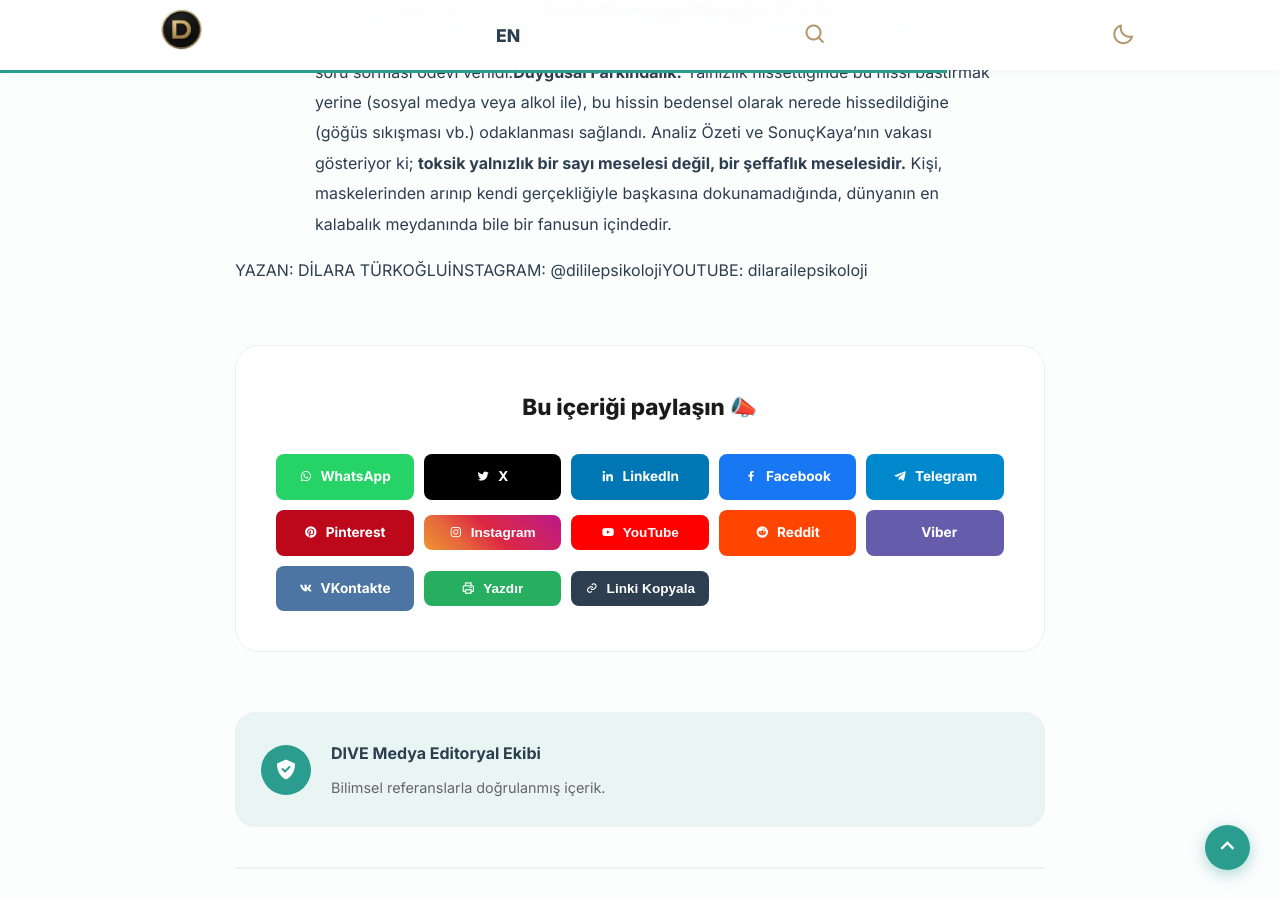
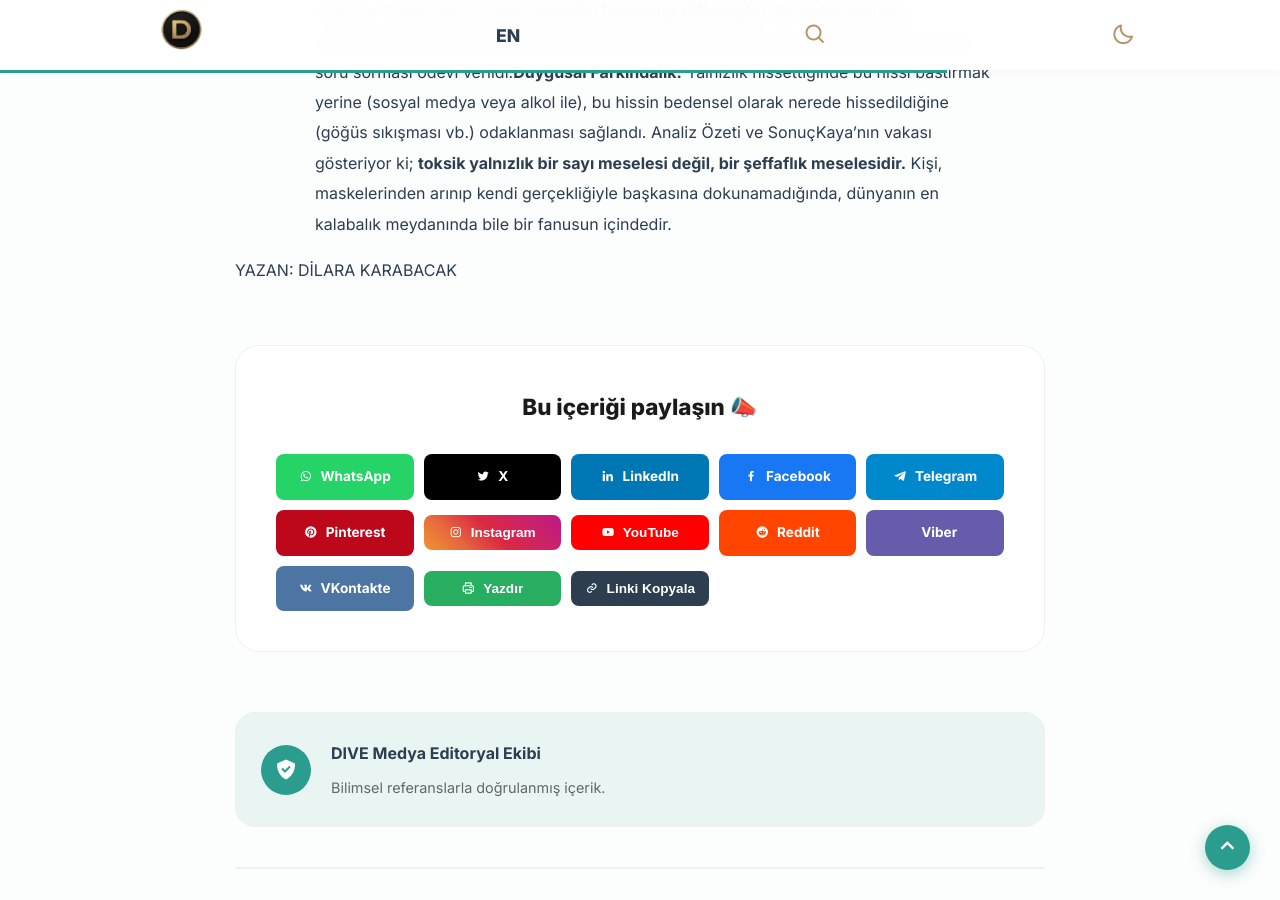
Before and after one commit to EKTHOLDING/dive, a Jekyll site: the page built from _posts/2026-03-24-toksik-yalnızlık.md, in a window 1280 px wide and 900 px high, scrolled down 3293 px. Built offline with Jekyll 4.4.1, drawn with Linux system fonts in a browser that asks for light colours.

Commit message:
Update 🇹🇷 Türkçe Yazı Ekle “2026-03-24-toksik-yalnızlık”

```diff
--- a/_posts/2026-03-24-toksik-yalnızlık.md
+++ b/_posts/2026-03-24-toksik-yalnızlık.md
@@ -60,4 +60,4 @@ Toksik yalnızlıktan kurtulmak, sadece "dışarı çıkıp birileriyle tanışm
 > 4. Müdahale ve İyileşme SüreciKaya ile yürütülen süreçte şu adımlar izlenmiştir:**Düşünce Kaydı:** Kaya’ya, sosyal ortamlarda aklından geçen olumsuz düşünceleri not etmesi ve bunların "kanıtlarını" araması öğretildi.**Davranışsal Deneyler:** Bir hafta boyunca, arkadaşlarıyla buluştuğunda telefonunu çantasına koyması ve en az iki kişiye samimi bir soru sorması ödevi verildi.**Duygusal Farkındalık:** Yalnızlık hissettiğinde bu hissi bastırmak yerine (sosyal medya veya alkol ile), bu hissin bedensel olarak nerede hissedildiğine (göğüs sıkışması vb.) odaklanması sağlandı.
 > Analiz Özeti ve SonuçKaya’nın vakası gösteriyor ki; **toksik yalnızlık bir sayı meselesi değil, bir şeffaflık meselesidir.** Kişi, maskelerinden arınıp kendi gerçekliğiyle başkasına dokunamadığında, dünyanın en kalabalık meydanında bile bir fanusun içindedir.
 
-YAZAN: DİLARA TÜRKOĞLUİNSTAGRAM: @dililepsikolojiYOUTUBE: dilarailepsikoloji
+YAZAN: DİLARA KARABACAK
```
Also changed, not shown: other parts of _posts/2026-03-24-toksik-yalnızlık.md (+1 -1 lines).
